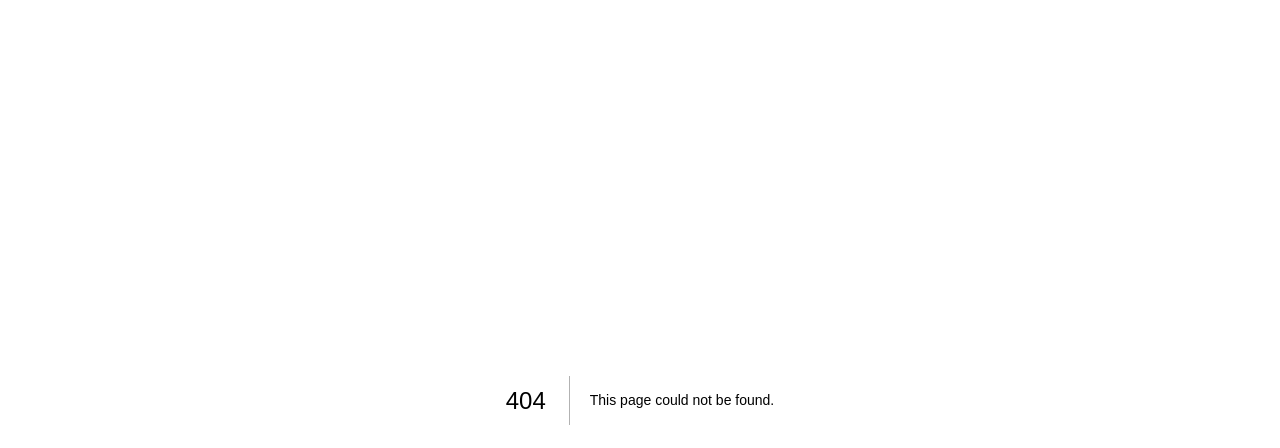
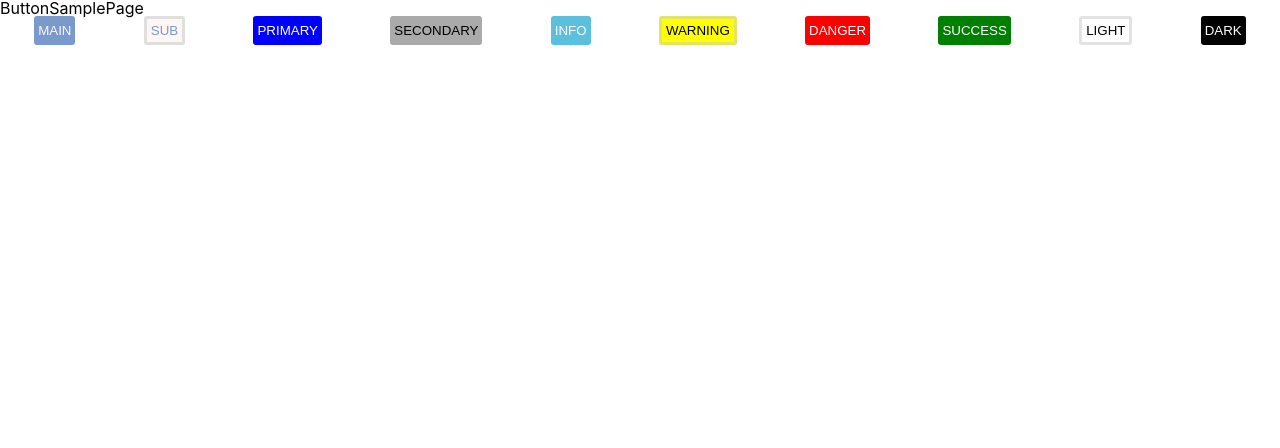
Before and after one commit to RunLearn/super-todoapp, a Next.js app: page /button in a window 1280 px wide. Before the commit this address had no page. Shown: the top 448 px of the page. Built offline with nearby package versions, Linux system fonts and the light colour scheme.

Commit message:
Feat: 버튼 확인용 페이지

```diff
--- /dev/null
+++ b/pages/button/index.tsx
@@ -0,0 +1,25 @@
+import { NextPage } from 'next'
+import React from 'react'
+import ButtonLayout from '../../styles/buttons/ButtonLayout'
+
+const ButtonSamplePage: NextPage = () => {
+    return (
+        <main>
+            <header>ButtonSamplePage</header>
+            <article style={{"display": "flex", "justifyContent": "space-around"}}>
+                <ButtonLayout className='main'>MAIN</ButtonLayout>
+                <ButtonLayout className='sub'>SUB</ButtonLayout>
+                <ButtonLayout className='primary'>PRIMARY</ButtonLayout>
+                <ButtonLayout className='secondary'>SECONDARY</ButtonLayout>
+                <ButtonLayout className='info'>INFO</ButtonLayout>
+                <ButtonLayout className='warning'>WARNING</ButtonLayout>
+                <ButtonLayout className='danger'>DANGER</ButtonLayout>
+                <ButtonLayout className='success'>SUCCESS</ButtonLayout>
+                <ButtonLayout className='light'>LIGHT</ButtonLayout>
+                <ButtonLayout className='dark'>DARK</ButtonLayout>
+            </article>
+        </main>
+    )
+}
+
+export default ButtonSamplePage
```
